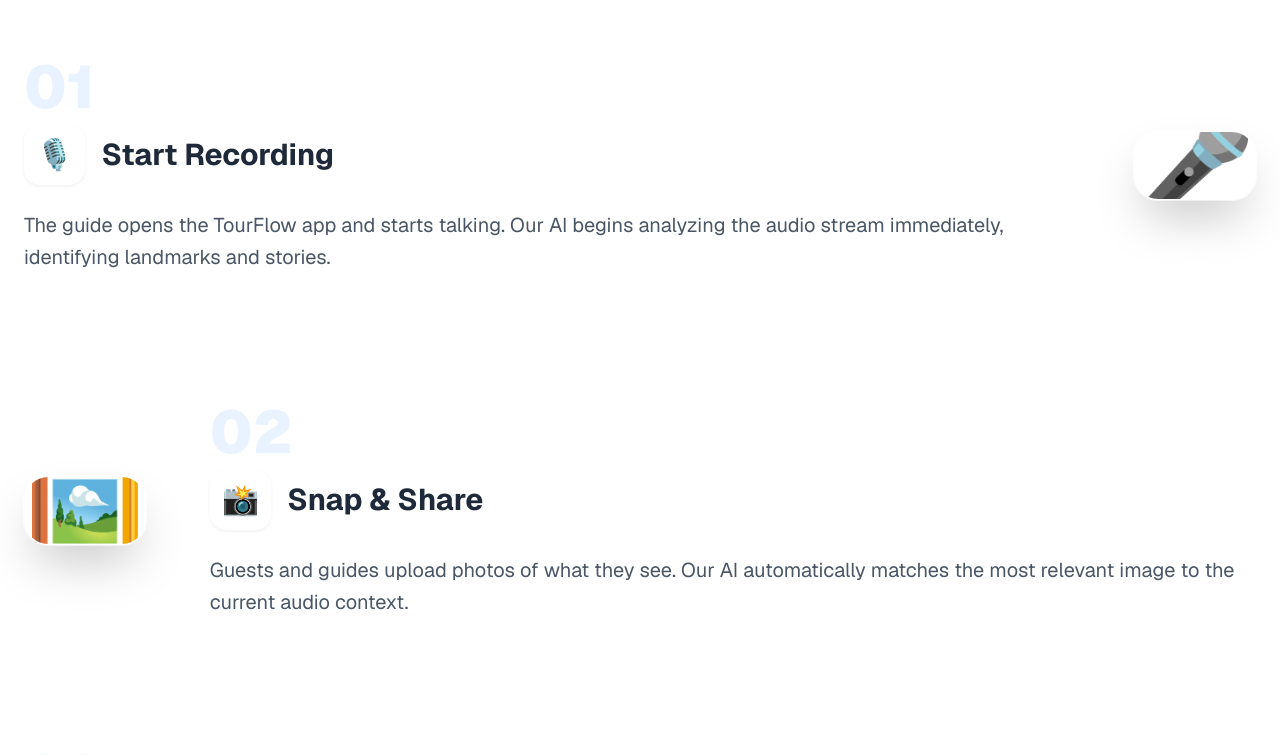
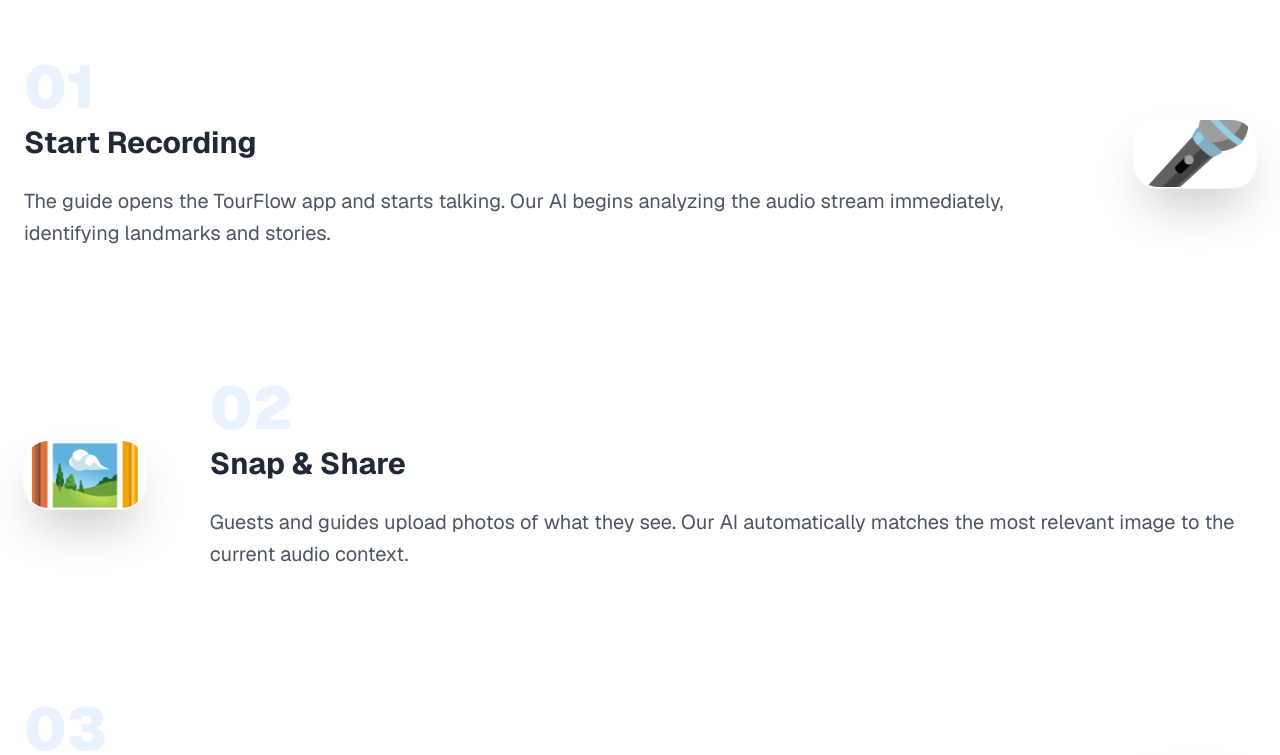
Before and after one commit to tanDivina/tourflow-live, a Next.js app in the folder frontend/: page / in a window 1280 px wide. Shown: the part 2700-3455 px from the top of the page. Built offline with nearby package versions, Linux system fonts and the light colour scheme.

Commit message:
Remove redundant icons from How It Works section

```diff
--- a/frontend/app/page.js
+++ b/frontend/app/page.js
@@ -393,8 +393,7 @@ export default function LandingPage() {
                 <ScrollReveal delay={100}>
                   <div className="flex-1 space-y-6">
                     <div className="text-6xl font-black text-blue-500/10 mb-2">{item.step}</div>
-                    <h3 className="text-3xl font-bold text-gray-800 flex items-center gap-4">
-                      <span className="p-3 bg-white/50 rounded-2xl shadow-sm ring-1 ring-white/60">{item.icon}</span>
+                    <h3 className="text-3xl font-bold text-gray-800">
                       {item.title}
                     </h3>
                     <p className="text-xl text-gray-600 leading-relaxed">
```
